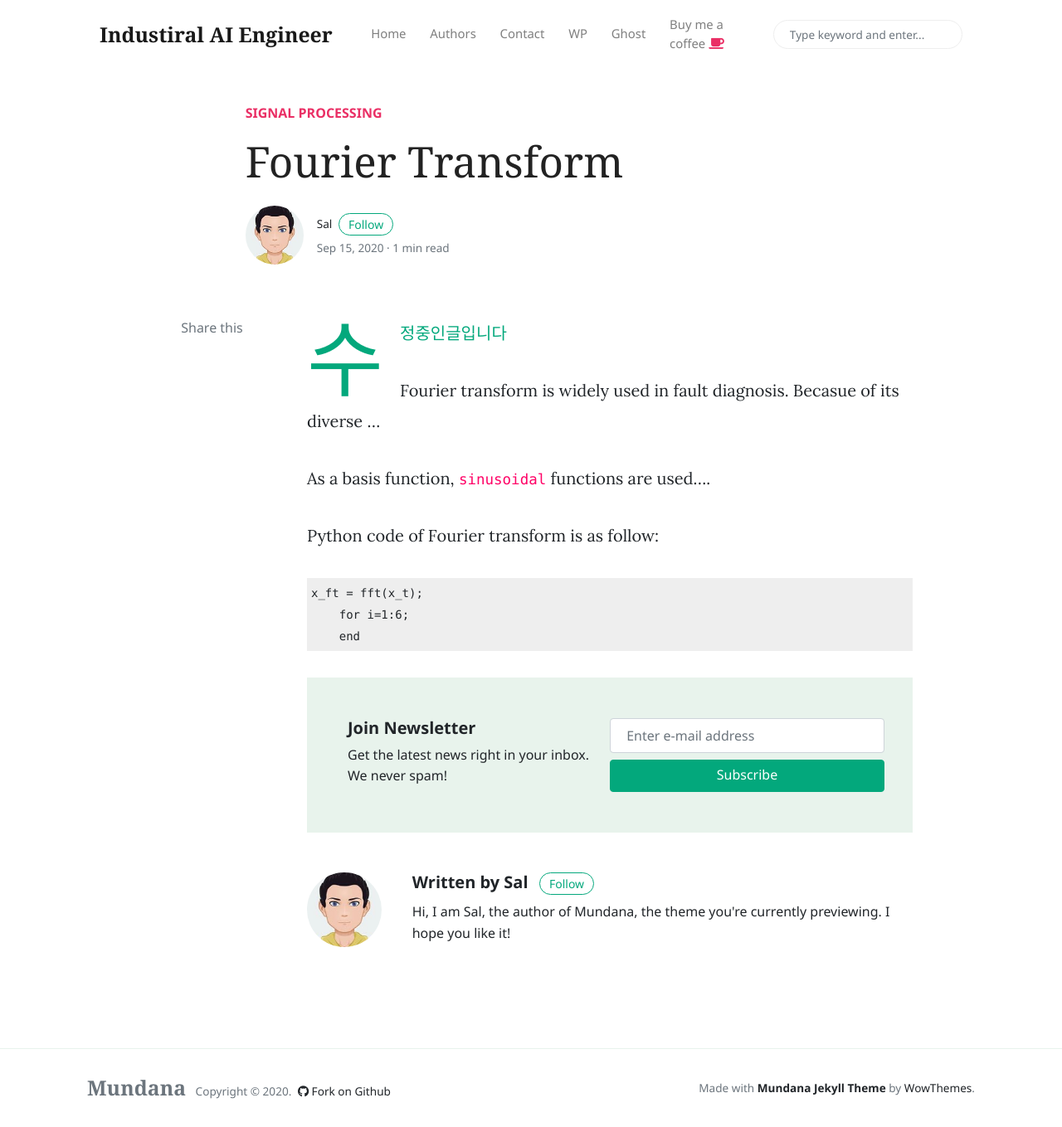
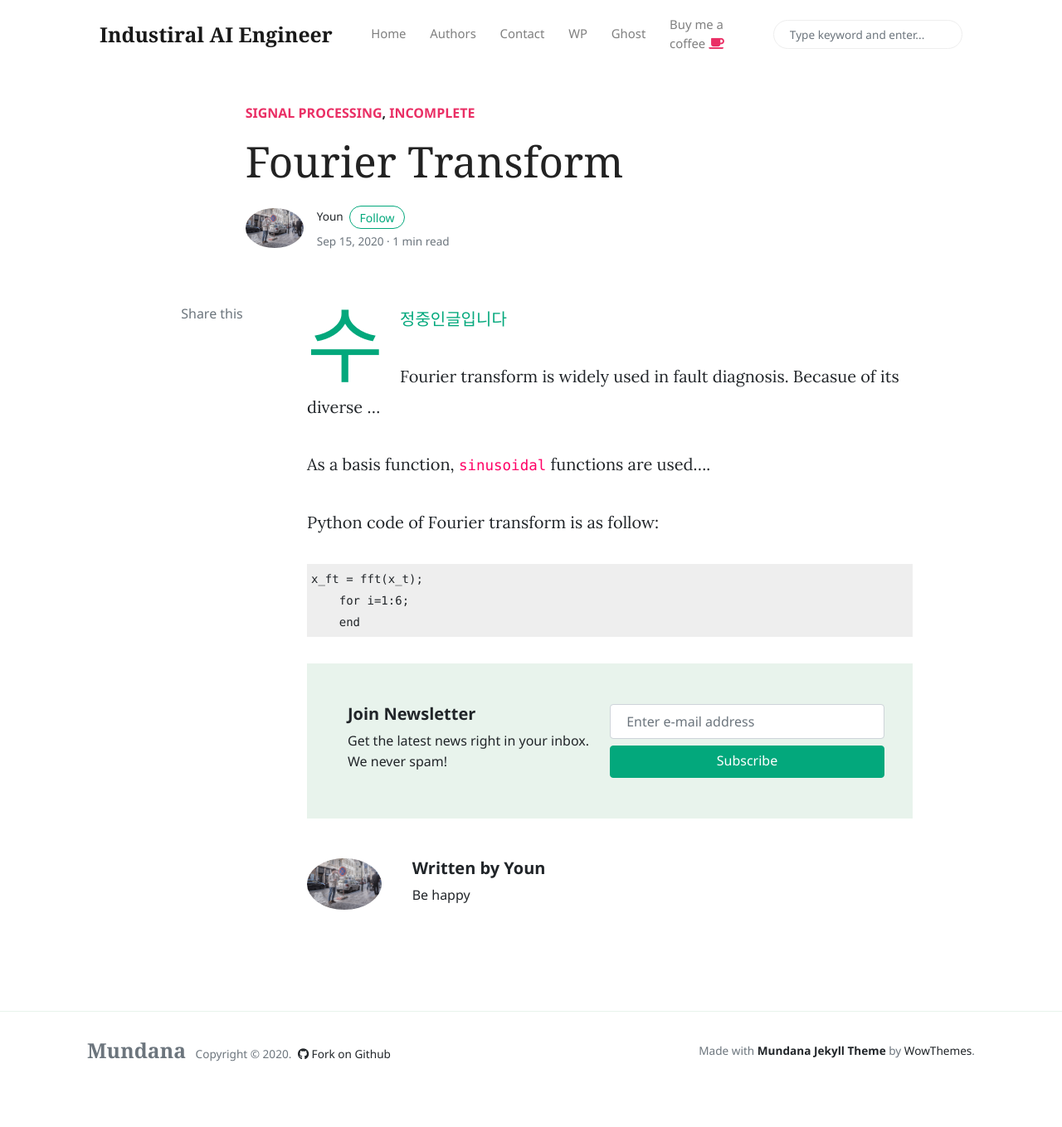
Before and after one commit to mbyun1420/mbyun1420.github.com, a Jekyll site: the page built from _posts/2020-09-15-fourier-transform.markdown, in a window 1280 px wide and 1359 px high. Shown: the whole window at 83% size. Built offline with Jekyll 4.4.1, drawn with Linux system fonts in a browser that asks for light colours; nearby versions of some CDN libraries; comment, search, counter and statistics services are not loaded.

Commit message:
author info edit
config, author-youn 추가 및 수정

```diff
--- a/_config.yml
+++ b/_config.yml
@@ -37,7 +37,7 @@
 
     youn:
       name:           Youn
-      site:
+      site:           https://mbyun1420.github.io/
       avatar:         assets/images/profile_author_youn.jpg
       bio:            "Be happy"
       email:          mbyun1420@gmail.com
--- a/_posts/2019-02-04-welcome-to-jekyll.markdown
+++ b/_posts/2019-02-04-welcome-to-jekyll.markdown
@@ -1,6 +1,7 @@
 ---
 layout: post
 title:  "Welcome to Jekyll!"
+author: youn
 categories: [ Jekyll ]
 image: assets/images/demo1.jpg
 ---
--- a/_posts/2020-09-15-fourier-transform.markdown
+++ b/_posts/2020-09-15-fourier-transform.markdown
@@ -1,7 +1,8 @@
 ---
 layout: post
 title:  "Fourier Transform"
-categories: [ Signal Processing ]
+author: youn
+categories: [ Signal Processing , Incomplete ]
 # image: assets/images/demo1.jpg
 ---
 
```
Also changed, not shown: _pages/author-youn.html (added, +26 -0 lines).
